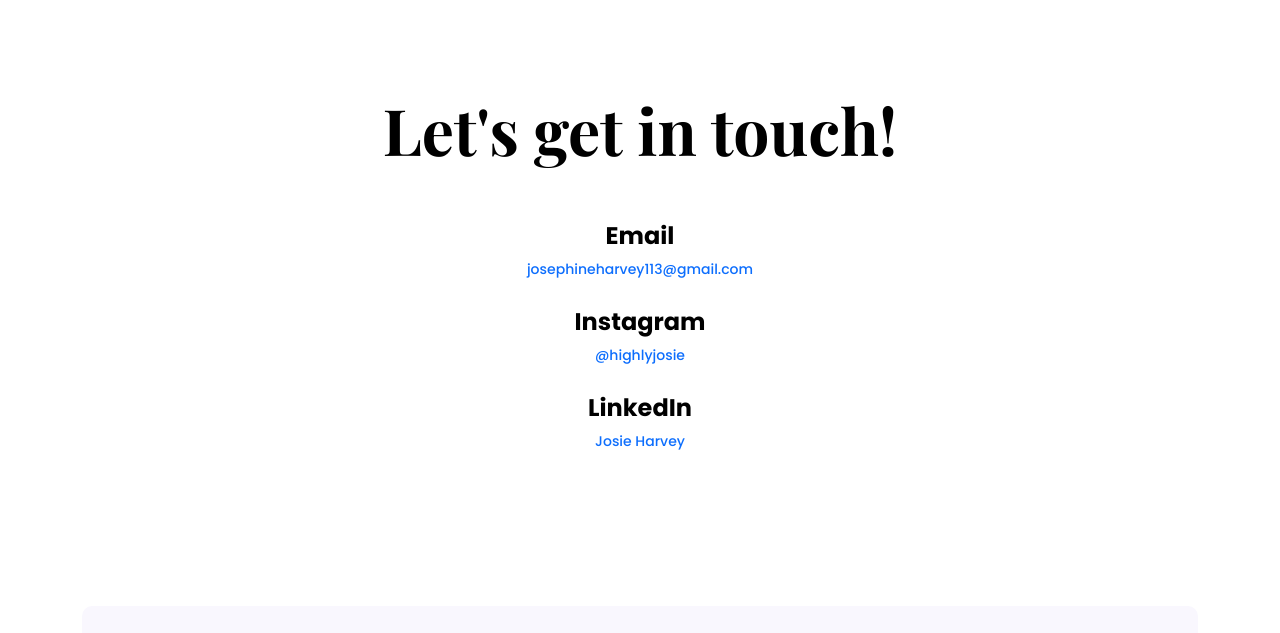
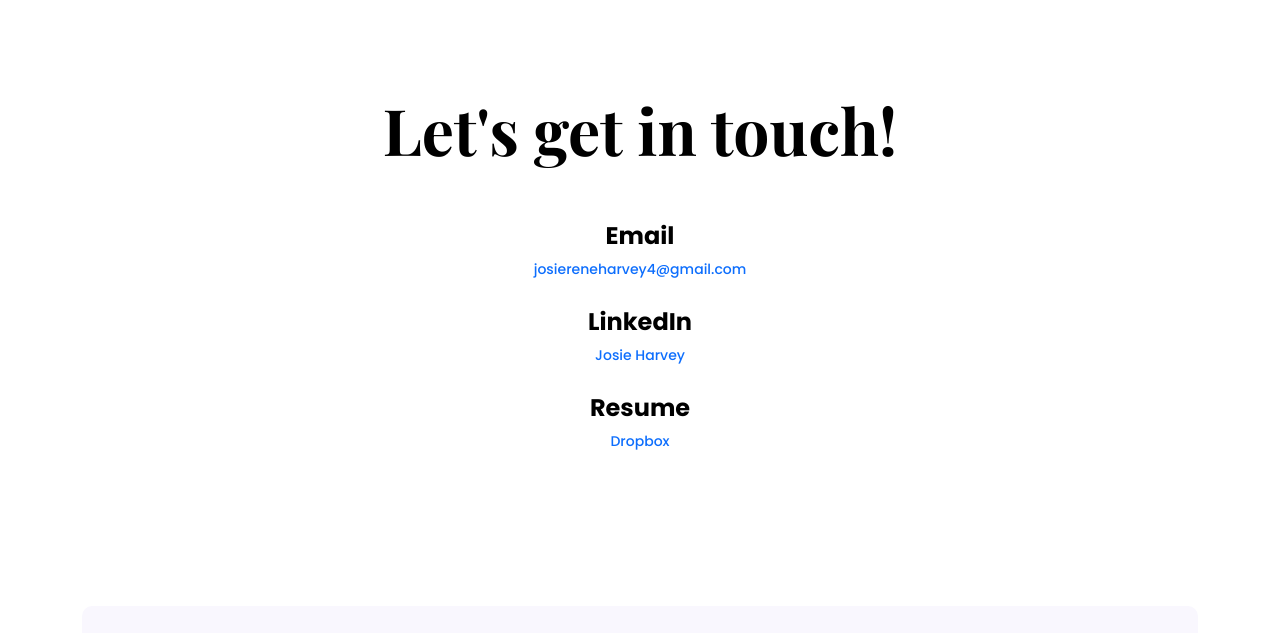
Before and after one commit to josie113/Josie-Harvey-Portfolio, a plain HTML site: page contact.html in a window 1280 px wide. Shown: the part 82-715 px from the top of the page. Drawn offline with nearby package versions, Linux system fonts and the light colour scheme.

Commit message:
added resume link and took out ig link

```diff
--- a/contact.html
+++ b/contact.html
@@ -67,20 +67,10 @@
         <h3 class="text-center">Email</h3>
         <p class="text-center">
           <a
-            href="mailto:josephineharvey113@gmail.com"
+            href="mailto:josiereneharvey4@gmail.com"
             class="text-decoration-none"
             title="Josie Harvey email"
-            >josephineharvey113@gmail.com</a
-          >
-        </p>
-        <h3 class="text-center">Instagram</h3>
-        <p class="text-center">
-          <a
-            href="https://www.instagram.com/highlyjosie/?hl=en"
-            class="text-decoration-none"
-            title="Josie Harvey Instagram"
-            target="blank"
-            >@highlyjosie</a
+            >josiereneharvey4@gmail.com</a
           >
         </p>
         <h3 class="text-center">LinkedIn</h3>
@@ -90,6 +80,15 @@
             target="blank"
             class="text-decoration-none"
             >Josie Harvey</a
+          >
+        </p>
+        <h3 class="text-center">Resume</h3>
+        <p class="text-center">
+          <a
+            href="https://www.dropbox.com/s/lyu4tz49jyjeh4d/resume2023.pdf?dl=0"
+            target="blank"
+            class="text-decoration-none"
+            >Dropbox</a
           >
         </p>
       </div>
```
